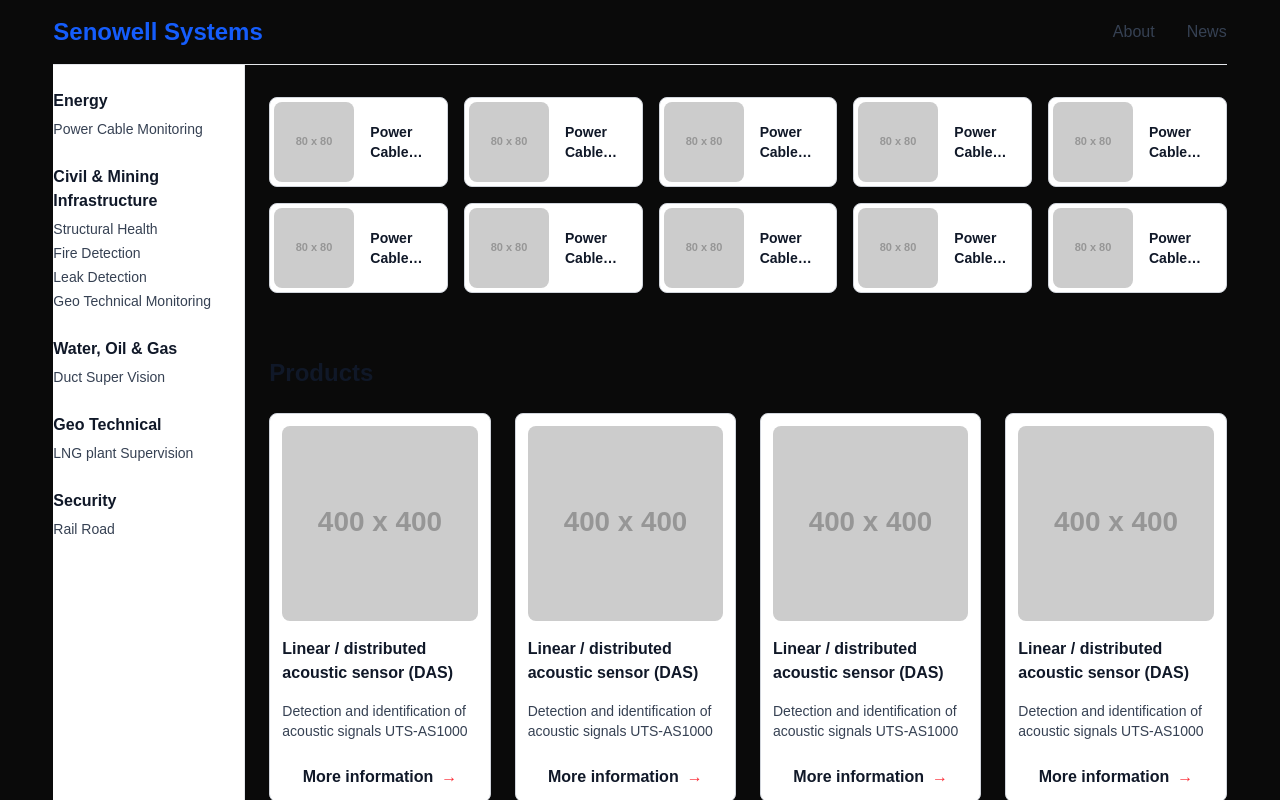
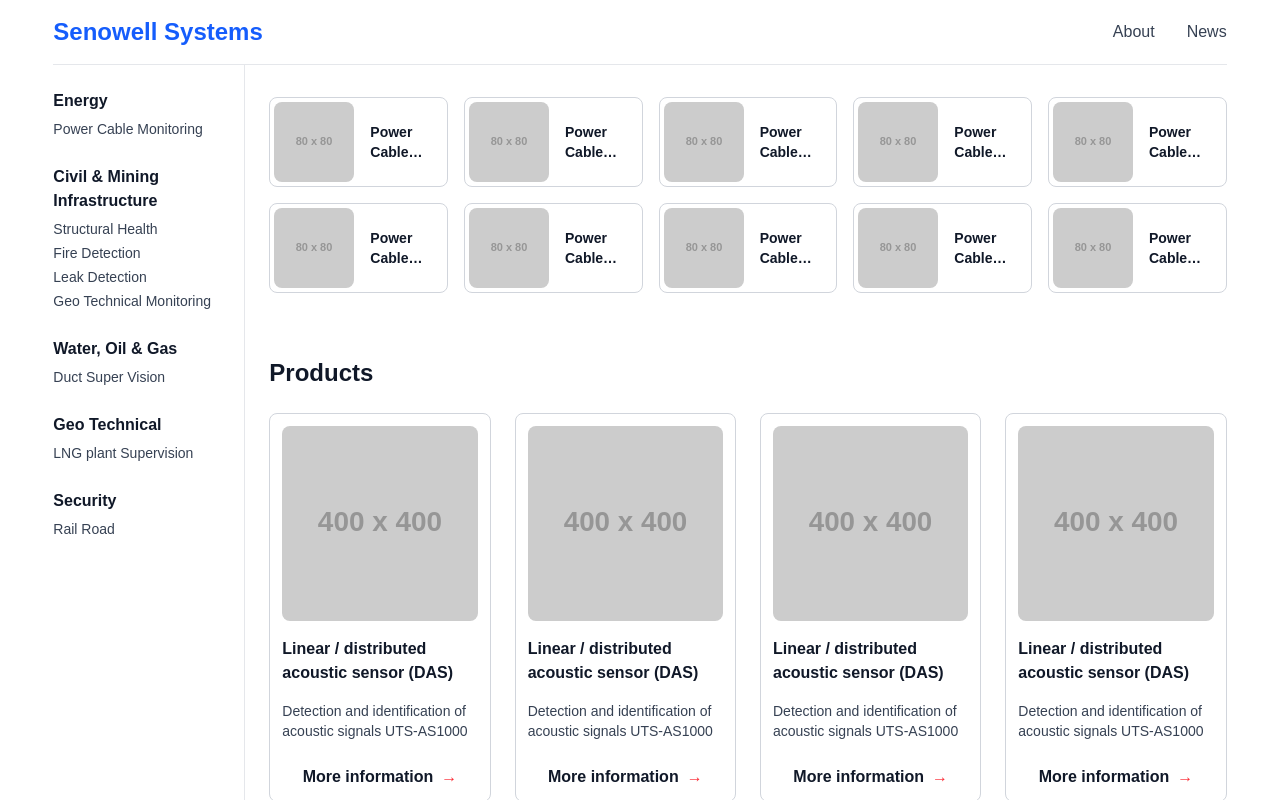
Before and after one commit to joshualeads/ss-next-app, a Next.js app: page / in a window 1280 px wide. Shown: the top 800 px of the page. Built offline with nearby package versions, Linux system fonts and the light colour scheme.

Commit message:
fix: Correct dark mode color scheme in globals.css

```diff
--- a/app/globals.css
+++ b/app/globals.css
@@ -12,10 +12,10 @@
   --font-mono: var(--font-geist-mono);
 }
 
-@media (prefers-color-scheme: light) {
+@media (prefers-color-scheme: dark) {
   :root {
-    --background: #0a0a0a;
-    --foreground: #ededed;
+    --background: #ffffff;
+    --foreground: #171717;
   }
 }
 
```
